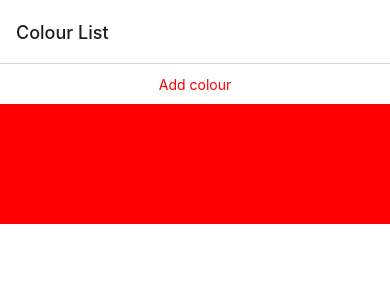
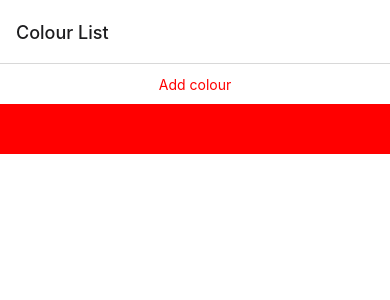
Before and after one commit to nafyanyas/pcmob3-1a, a React Native app: screen / in a window 390 px wide. Shown: the top 300 px of the page. Built offline with nearby package versions, Linux system fonts and the light colour scheme.

Commit message:
color bar padding changed

```diff
--- a/BlockRGB.js
+++ b/BlockRGB.js
@@ -6,8 +6,10 @@ export default function BlockRGB(props) {
    <View
      style={{
        backgroundColor: `rgb(${props.red}, ${props.green}, ${props.blue})`,
-       padding: 60,
+       padding: 25,
        width: "100%",
+       justifyContent: "center",
+       alignItems: "center",
      }}
    ></View>
  );
```
